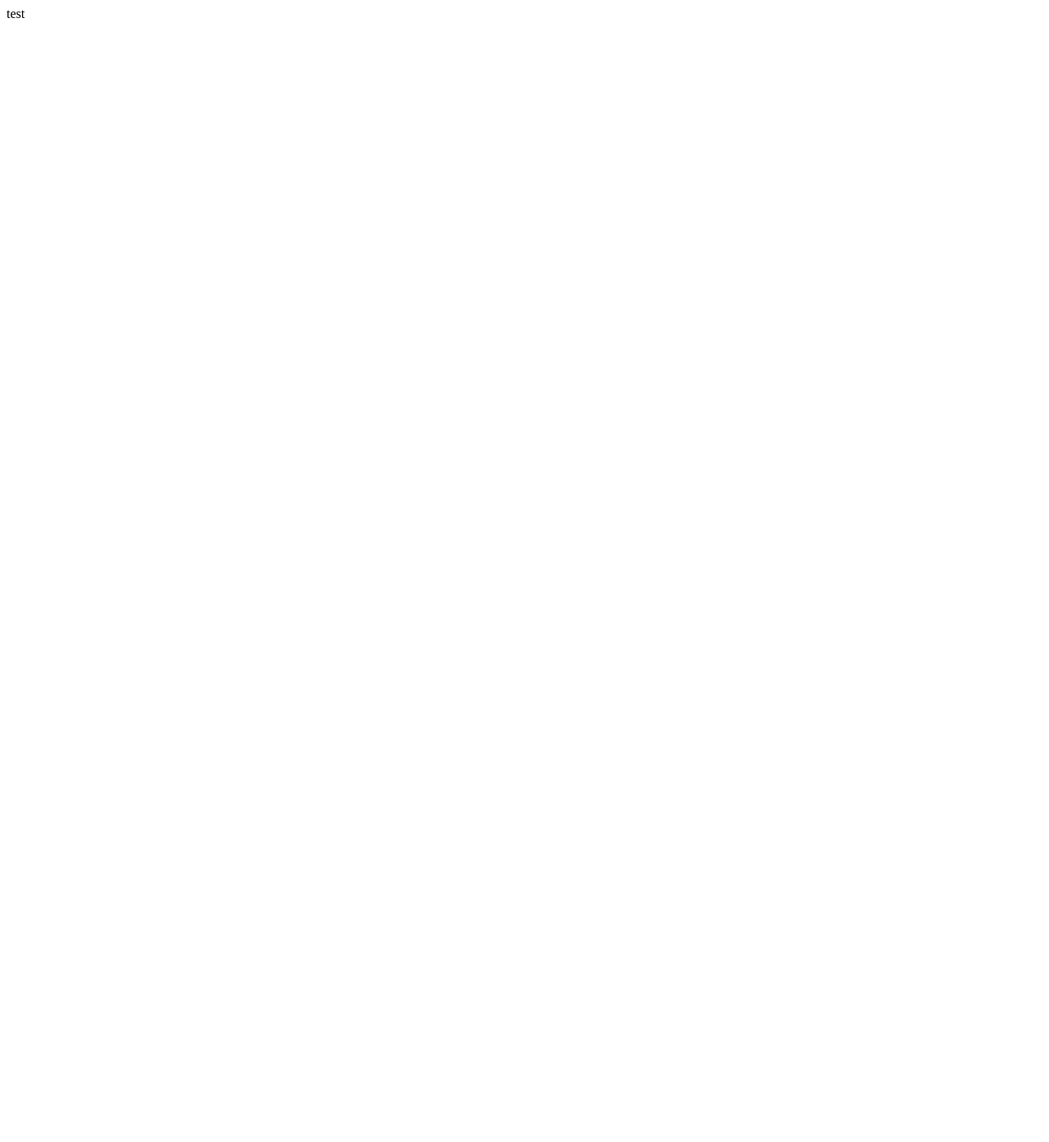
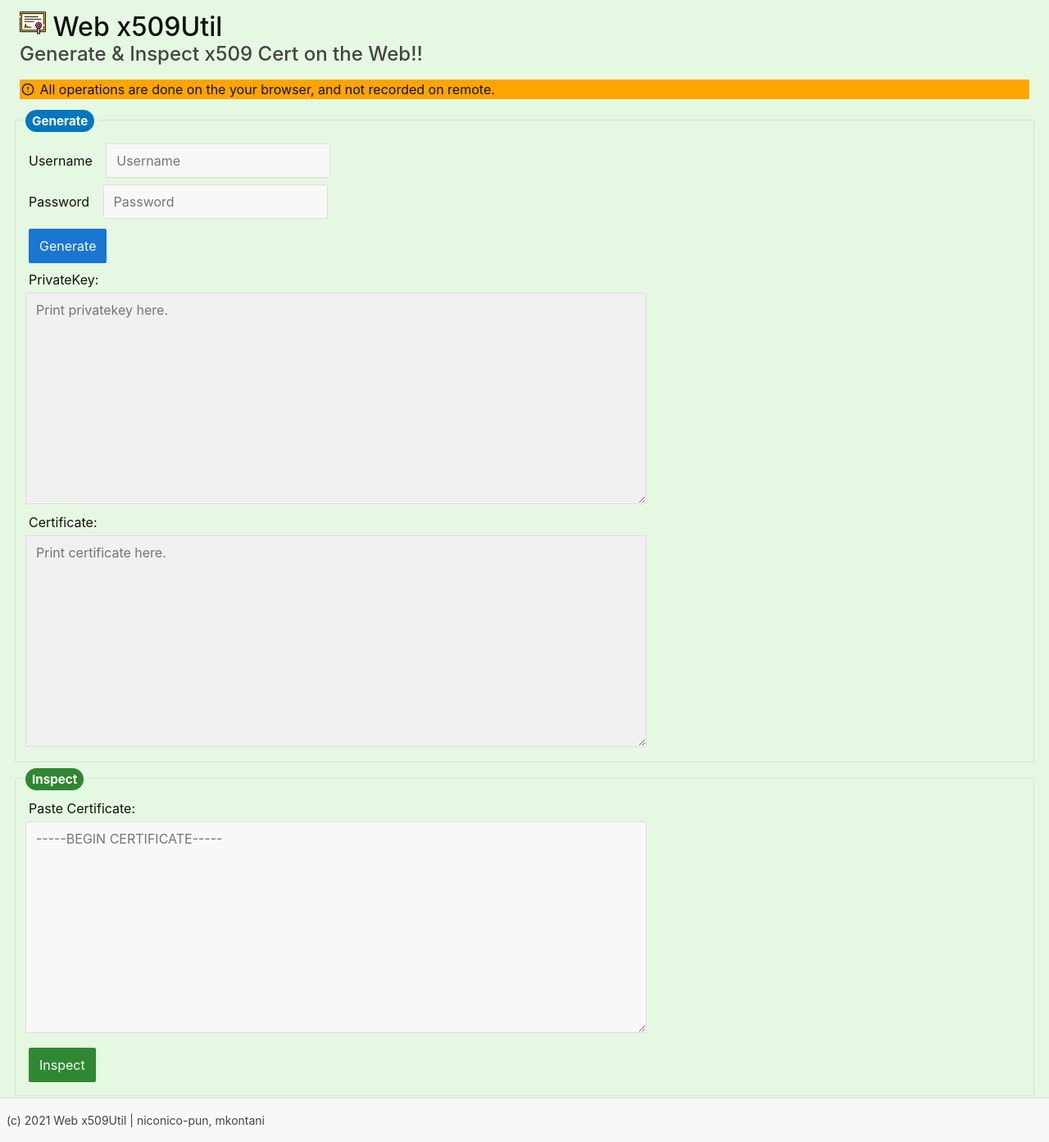
Before and after one commit to mkontani/web-x509util, a plain HTML site: page public/index.html in a window 1280 px wide. Shown: the whole page at 82% size. Before the commit the page ends 800 px from the top, so only its background shows below. Drawn offline with Linux system fonts and the light colour scheme.

Commit message:
add base design

```diff
--- a/public/index.html
+++ b/public/index.html
@@ -1,12 +1,54 @@
 <!DOCTYPE html>
 <html lang="en">
-<head>
-    <meta charset="UTF-8">
-    <meta http-equiv="X-UA-Compatible" content="IE=edge">
-    <meta name="viewport" content="width=device-width, initial-scale=1.0">
-    <title>x509 Util</title>
-</head>
-<body>
-test
-</body>
+  <head>
+    <meta charset="UTF-8" />
+    <meta http-equiv="X-UA-Compatible" content="IE=edge" />
+    <meta name="viewport" content="width=device-width, initial-scale=1.0" />
+    <link rel="stylesheet" href="css/mini-default.min.css" />
+    <title>Web x509Util</title>
+  </head>
+
+  <body>
+    <div class="container">
+      <div class="row">
+        <div class="col-sm-12">
+          <h1>
+            <img src="assets/certificate.png" alt="cert img" /> Web x509Util
+            <small>Generate & Inspect x509 Cert on the Web!!</small>
+          </h1>
+          <p style="background-color: orange;"><span class="icon-alert"></span> All operations are done on the your browser, and not recorded on remote.</mark></p>
+        </div>
+      </div>
+      <div class="row">
+        <div class="col-sm">
+          <fieldset>
+            <legend><mark class="tag">Generate</mark></legend>
+            <label for="username">Username</label>
+            <input type="text" id="Username" placeholder="Username" />
+            <br />
+            <label for="password">Password</label>
+            <input type="password" id="password" placeholder="Password" />
+            <br />
+           <button class="primary">Generate</button> <br>
+            <label for="gen-priv">PrivateKey:</label><br>
+                <textarea name="gen-priv" id="gen-priv" cols="70" rows="10" placeholder="Print privatekey here." readonly></textarea>
+            <br />
+            <label for="gen-cert">Certificate:</label><br>
+                <textarea name="gen-cert" id="gen-cert" cols="70" rows="10" placeholder="Print certificate here." readonly></textarea>
+            <br />
+          </fieldset>
+        </div>
+        <div class="col-sm">
+          <fieldset>
+            <legend><mark class="tag tertiary">Inspect</mark></legend>
+            <label for="gen-cert">Paste Certificate:</label><br>
+                <textarea name="gen-cert" id="gen-cert" cols="70" rows="10" placeholder="-----BEGIN CERTIFICATE-----"></textarea>
+            <br />
+           <button class="tertiary">Inspect</button>
+          </fieldset>
+        </div>
+      </div>
+    </div>
+    <footer>(c) 2021 Web x509Util | niconico-pun, mkontani</footer>
+  </body>
 </html>
```
Also changed, not shown: public/css/mini-default.min.css, public/js/x509util.js (added).
